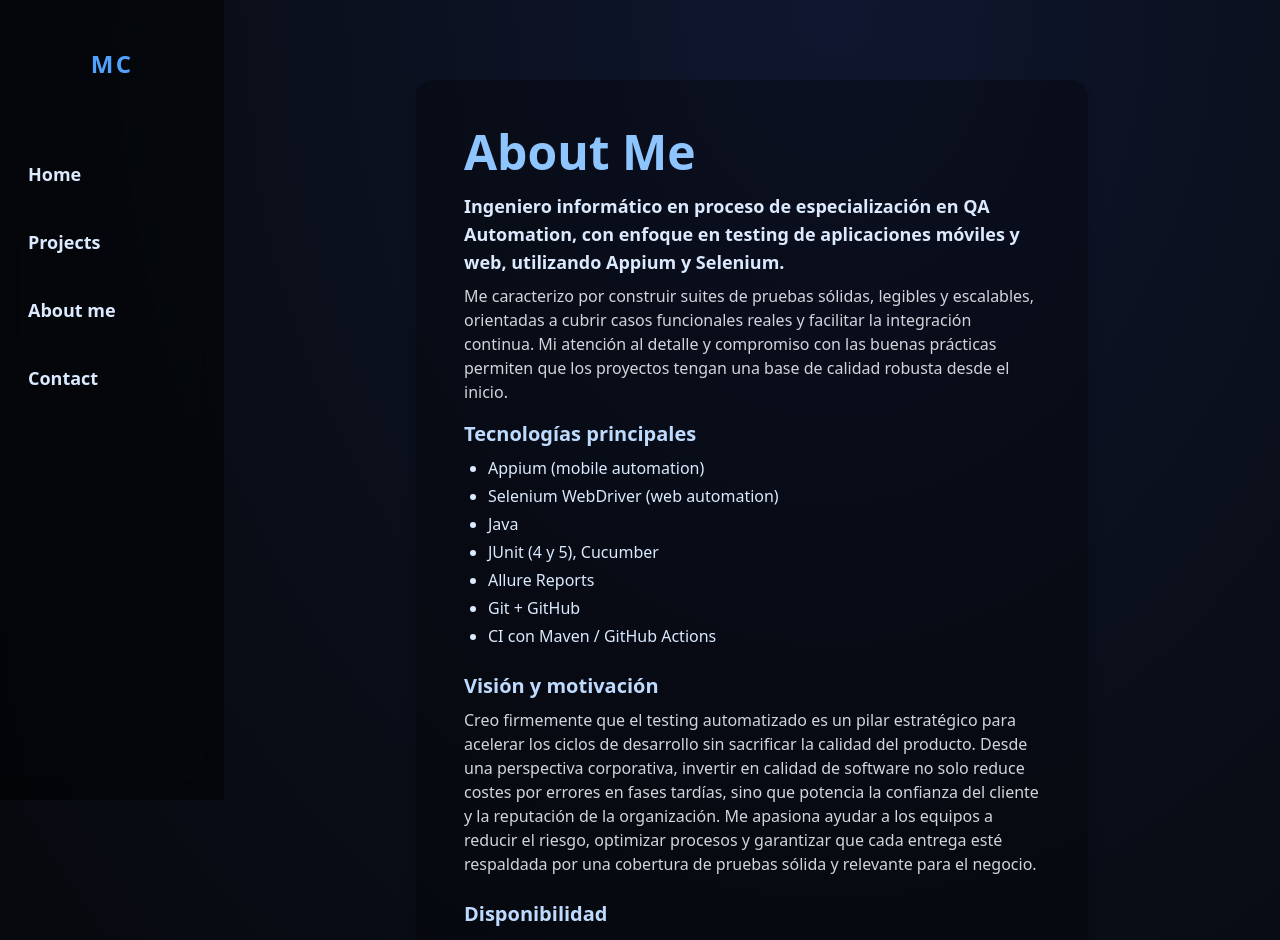
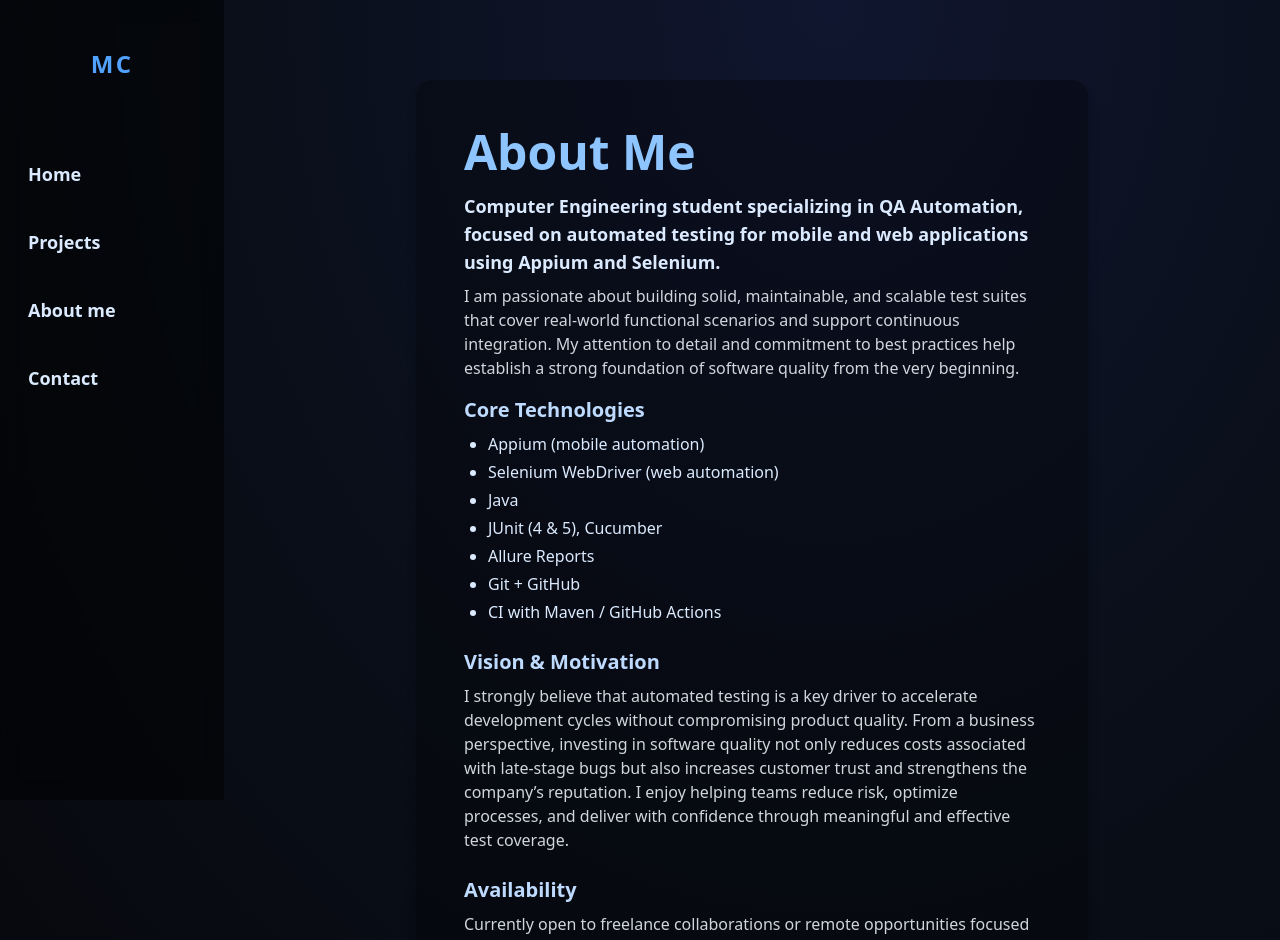
Before and after one commit to MoisesCorrales-devQa/qa-automation-portfolio, a Next.js app: page /about-me in a window 1280 px wide. Shown: the top 940 px of the page. Built offline with nearby package versions, Linux system fonts and the light colour scheme.

Commit message:
Translating web

```diff
--- a/src/components/Home/CTAButton.tsx
+++ b/src/components/Home/CTAButton.tsx
@@ -6,7 +6,7 @@ export default function CTAButton() {
       href="/projects"
       className="mt-7 inline-block bg-gradient-to-r from-blue-600 to-blue-400 text-white text-base md:text-lg py-2.5 px-8 rounded-full shadow-lg font-bold hover:from-blue-700 hover:to-blue-500 transition-all duration-200 focus:outline-none focus:ring-4 focus:ring-blue-300"
     >
-      Ver proyectos
+      Explore projects
     </Link>
   );
 }
--- a/src/components/Home/HeroSection.tsx
+++ b/src/components/Home/HeroSection.tsx
@@ -7,7 +7,7 @@ export default function HeroSection() {
     <section className="flex flex-col items-center text-center py-20 px-4 w-full min-h-[75vh] justify-center">
       <Image
         src="/images/moises-avatar.png"
-        alt="Foto de Moisés Corrales"
+        alt="Photo of Moisés Corrales"
         width={152}
         height={152}
         className="object-cover rounded-full w-38 h-38 border-4 border-blue-500 shadow-xl transition-transform duration-200 hover:scale-105"
@@ -17,12 +17,13 @@ export default function HeroSection() {
         Moisés Corrales
       </h1>
       <h2 className="text-xl md:text-2xl text-blue-300 mt-2 font-semibold drop-shadow">
-        QA Automation Engineer
+        Aspiring QA Automation Engineer
       </h2>
       <p className="mt-5 max-w-2xl text-base md:text-lg text-gray-200 font-medium leading-relaxed shadow-sm">
-        Especializado en <span className="text-blue-300 font-semibold">pruebas automatizadas</span> para aplicaciones web y móviles.<br />
-        Experto en <span className="font-semibold text-blue-200">Appium, Selenium, BDD, Allure, TDD...</span>
+        Specializing in <span className="text-blue-300 font-semibold">automated testing</span> for web and mobile apps.<br />
+        Hands-on with <span className="font-semibold text-blue-200">Appium, Selenium, BDD, Allure, TDD</span>.
       </p>
+
 
       <CTAButton />
 
--- a/src/pages/about-me.tsx
+++ b/src/pages/about-me.tsx
@@ -10,43 +10,43 @@ export default function AboutMe() {
         <div className="max-w-2xl w-full bg-black/30 rounded-2xl shadow-lg p-8 md:p-12">
           <h1 className="text-3xl md:text-5xl font-bold text-blue-300 mb-4">About Me</h1>
 
-          {/* Presentación profesional */}
+          {/* Professional introduction */}
           <p className="text-lg text-blue-100 font-semibold mb-2">
-            Ingeniero informático en proceso de especialización en QA Automation, con enfoque en testing de aplicaciones móviles y web, utilizando Appium y Selenium.
+            Computer Engineering student specializing in QA Automation, focused on automated testing for mobile and web applications using Appium and Selenium.
           </p>
 
-          {/* Diferencial/enfoque */}
+          {/* Strengths / Approach */}
           <p className="text-base text-gray-300 mb-4">
-            Me caracterizo por construir suites de pruebas sólidas, legibles y escalables, orientadas a cubrir casos funcionales reales y facilitar la integración continua. Mi atención al detalle y compromiso con las buenas prácticas permiten que los proyectos tengan una base de calidad robusta desde el inicio.
+            I am passionate about building solid, maintainable, and scalable test suites that cover real-world functional scenarios and support continuous integration. My attention to detail and commitment to best practices help establish a strong foundation of software quality from the very beginning.
           </p>
 
-          {/* Stack principal */}
+          {/* Main tech stack */}
           <div className="mb-6">
-            <h2 className="text-xl font-bold text-blue-200 mb-2">Tecnologías principales</h2>
+            <h2 className="text-xl font-bold text-blue-200 mb-2">Core Technologies</h2>
             <ul className="list-disc pl-6 text-blue-100 space-y-1">
               <li>Appium (mobile automation)</li>
               <li>Selenium WebDriver (web automation)</li>
               <li>Java</li>
-              <li>JUnit (4 y 5), Cucumber</li>
+              <li>JUnit (4 & 5), Cucumber</li>
               <li>Allure Reports</li>
               <li>Git + GitHub</li>
-              <li>CI con Maven / GitHub Actions</li>
+              <li>CI with Maven / GitHub Actions</li>
             </ul>
           </div>
 
-          {/* Motivación/corporativo */}
+          {/* Motivation */}
           <div className="mb-6">
-            <h2 className="text-xl font-bold text-blue-200 mb-2">Visión y motivación</h2>
+            <h2 className="text-xl font-bold text-blue-200 mb-2">Vision & Motivation</h2>
             <p className="text-base text-gray-300">
-              Creo firmemente que el testing automatizado es un pilar estratégico para acelerar los ciclos de desarrollo sin sacrificar la calidad del producto. Desde una perspectiva corporativa, invertir en calidad de software no solo reduce costes por errores en fases tardías, sino que potencia la confianza del cliente y la reputación de la organización. Me apasiona ayudar a los equipos a reducir el riesgo, optimizar procesos y garantizar que cada entrega esté respaldada por una cobertura de pruebas sólida y relevante para el negocio.
+              I strongly believe that automated testing is a key driver to accelerate development cycles without compromising product quality. From a business perspective, investing in software quality not only reduces costs associated with late-stage bugs but also increases customer trust and strengthens the company’s reputation. I enjoy helping teams reduce risk, optimize processes, and deliver with confidence through meaningful and effective test coverage.
             </p>
           </div>
 
-          {/* Disponibilidad */}
+          {/* Availability */}
           <div>
-            <h2 className="text-xl font-bold text-blue-200 mb-2">Disponibilidad</h2>
+            <h2 className="text-xl font-bold text-blue-200 mb-2">Availability</h2>
             <p className="text-base text-gray-300">
-              Actualmente estoy abierto a colaboraciones freelance o posiciones remotas centradas en QA Automation.
+              Currently open to freelance collaborations or remote opportunities focused on QA Automation.
             </p>
           </div>
         </div>
--- a/src/pages/contact-info.tsx
+++ b/src/pages/contact-info.tsx
@@ -11,14 +11,14 @@ export default function ContactInfo() {
         <div className="max-w-lg w-full bg-black/30 rounded-2xl shadow-lg p-8 md:p-12">
           <h1 className="text-3xl md:text-5xl font-bold text-blue-300 mb-4">Contact</h1>
 
-          {/* Mensaje de bienvenida / llamada a la acción */}
+          {/* Welcome message / Call to action */}
           <p className="text-lg text-blue-100 mb-6">
-            ¿Tienes una oportunidad interesante o alguna pregunta? <br />
-            Estoy abierto a propuestas relacionadas con QA Automation, testing en apps móviles y web.<br />
-            <span className="font-semibold text-blue-200">No dudes en escribirme.</span>
+            Got an interesting opportunity or a question? <br />
+            I'm open to freelance projects, remote collaborations, or any inquiries related to QA Automation for mobile and web apps.<br />
+            <span className="font-semibold text-blue-200">Feel free to get in touch.</span>
           </p>
 
-          {/* Datos de contacto */}
+          {/* Contact details */}
           <div className="space-y-5">
             {/* Email */}
             <div className="flex items-center gap-3">
--- a/src/pages/projects.tsx
+++ b/src/pages/projects.tsx
@@ -1,14 +1,18 @@
 import Head from "next/head";
 
-export default function Proyectos() {
+export default function Projects() {
   return (
     <>
       <Head>
-        <title>Proyectos | Moisés Corrales</title>
+        <title>Projects | Moisés Corrales</title>
       </Head>
       <section className="flex flex-col items-center justify-center min-h-screen py-20 px-4">
-        <h1 className="text-3xl md:text-5xl font-bold text-blue-300 mb-4">Proyectos</h1>
-        <p className="text-lg text-gray-300">Aquí irán destacados tus trabajos y proyectos.</p>
+        <h1 className="text-3xl md:text-5xl font-bold text-blue-300 mb-4">Projects</h1>
+        <p className="text-lg text-gray-300 text-center max-w-xl">
+          Here you will find a selection of my automation testing projects.
+          <br />
+          🚧 This section is currently under construction. I’m actively working on it to showcase my best work in mobile and web automated testing using tools such as Appium, Selenium, and more.
+        </p>
       </section>
     </>
   );
```
